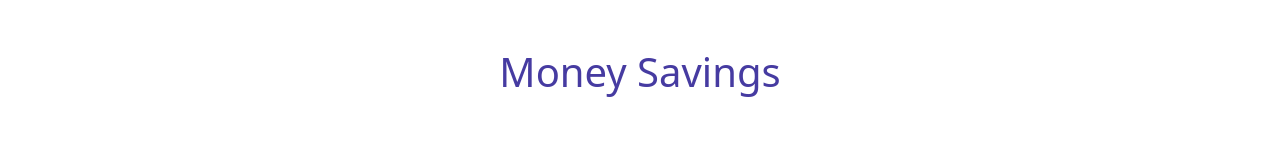
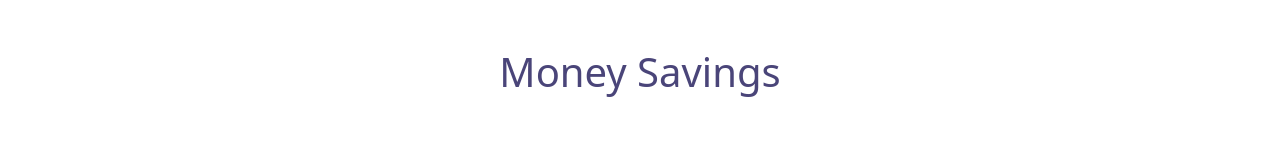
Before and after one commit to Hamidul-1/money-master, a plain HTML site: page index.html in a window 1280 px wide. Shown: the top 142 px of the page. Drawn offline with nearby package versions, Linux system fonts and the light colour scheme.

Commit message:
first commit

```diff
--- a/css/style.css
+++ b/css/style.css
@@ -1,5 +1,5 @@
 h1{
-    color: rgba(40, 28, 146, 0.863);
+    color: rgba(45, 39, 100, 0.863);
     text-align: center;
 }
 h2{
--- a/index.html
+++ b/index.html
@@ -4,7 +4,7 @@
     <meta charset="UTF-8">
     <meta http-equiv="X-UA-Compatible" content="IE=edge">
     <meta name="viewport" content="width=device-width, initial-scale=1.0">
-    <title>Document</title>
+    <title>Assignment-5</title>
     <!-- Link css -->
     <link rel="stylesheet" href="css/style.css" />
     <!-- Bootstrap -->
```
